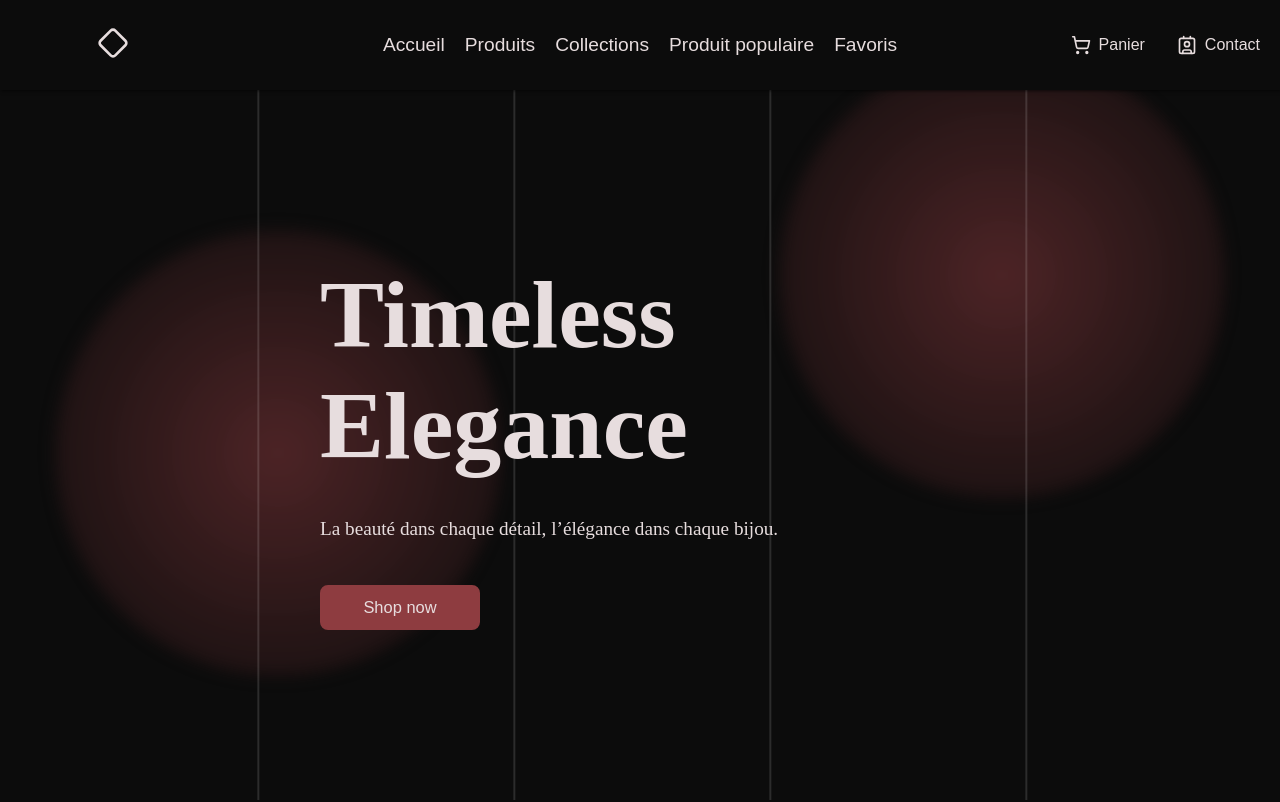
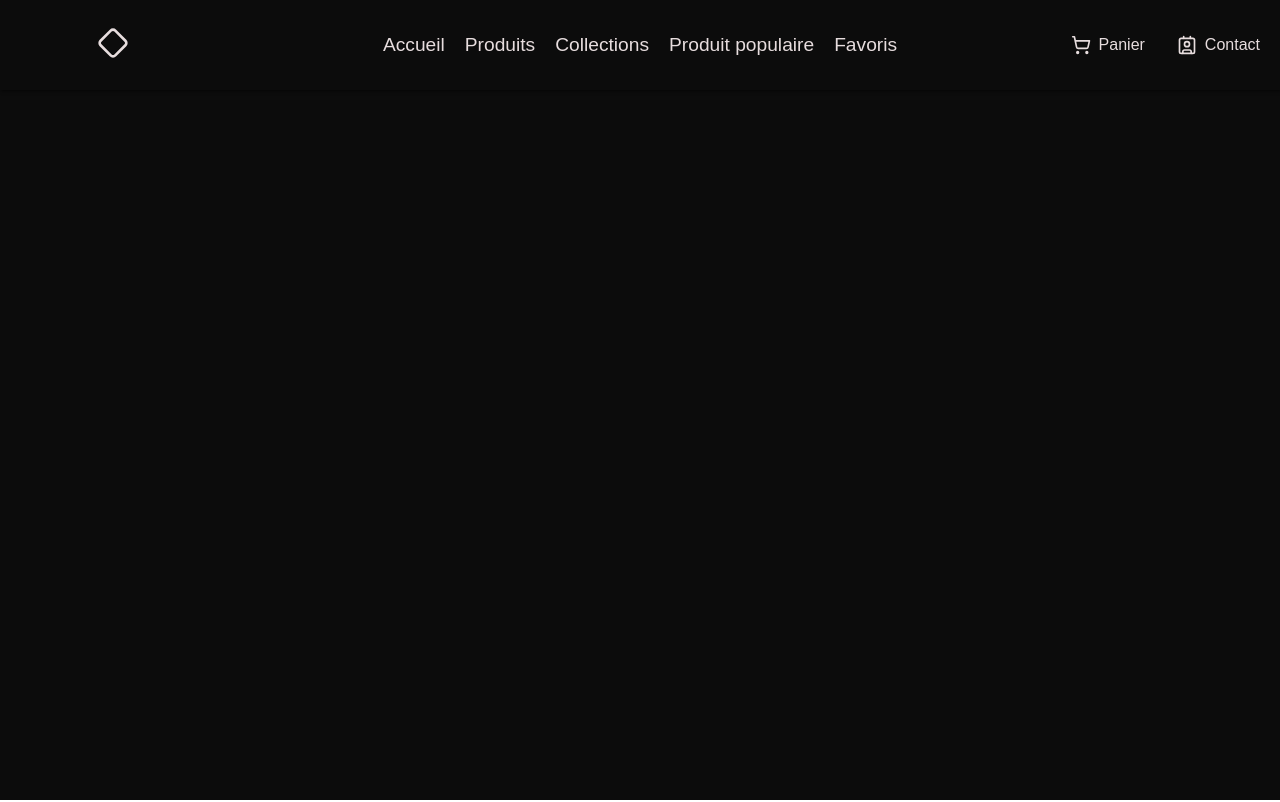
Before and after one commit to Jordy86/auras-front, a React (Create React App) app: page / in a window 1280 px wide. Shown: the top 802 px of the page. Built offline with nearby package versions, Linux system fonts and the light colour scheme.

Commit message:
Shop page

```diff
--- a/src/App.jsx
+++ b/src/App.jsx
@@ -2,7 +2,7 @@ import React from "react";
 import { useLoader } from "./context/LoaderContext";
 import LoaderComponent from "./shared/component/loader/LoaderComponent";
 import { useEffect } from "react";
-import Accueil from "./modules/client/pages/accueil/Accueil";
+import Shop from "./modules/client/pages/shop/Shop";
 
 const App = () => {
   const { loadingOn, loadingOff } = useLoader();
@@ -24,7 +24,7 @@ const App = () => {
     <>
       <LoaderComponent />
       <div className="container">
-        <Accueil/>
+        <Shop />
       </div>
     </>
   );
--- /dev/null
+++ b/src/modules/client/pages/shop/Shop.css
@@ -0,0 +1,6 @@
+@import url("../../../../styles/_variables.css");
+
+.shop-container {
+    min-height: 100vh;
+    background-color: var(--deep-black-color);
+}
--- /dev/null
+++ b/src/modules/client/pages/shop/Shop.jsx
@@ -0,0 +1,13 @@
+import React from "react";
+import "./Shop.css";
+import Nav from "../../component/nav/Nav";
+
+const Shop = () => {
+    return (
+        <div className="shop-container">
+            <Nav />
+        </div>
+    );
+};
+
+export default Shop;
```
